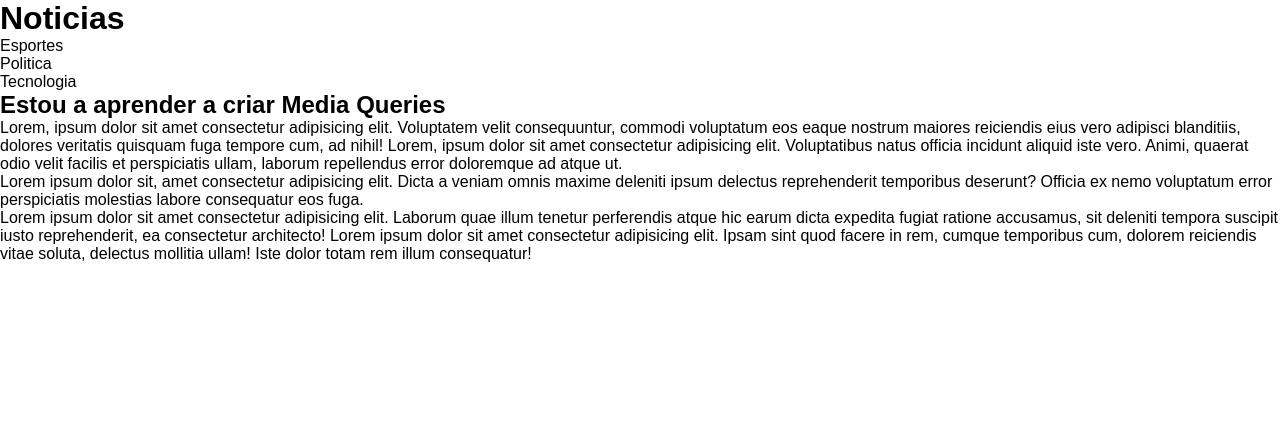
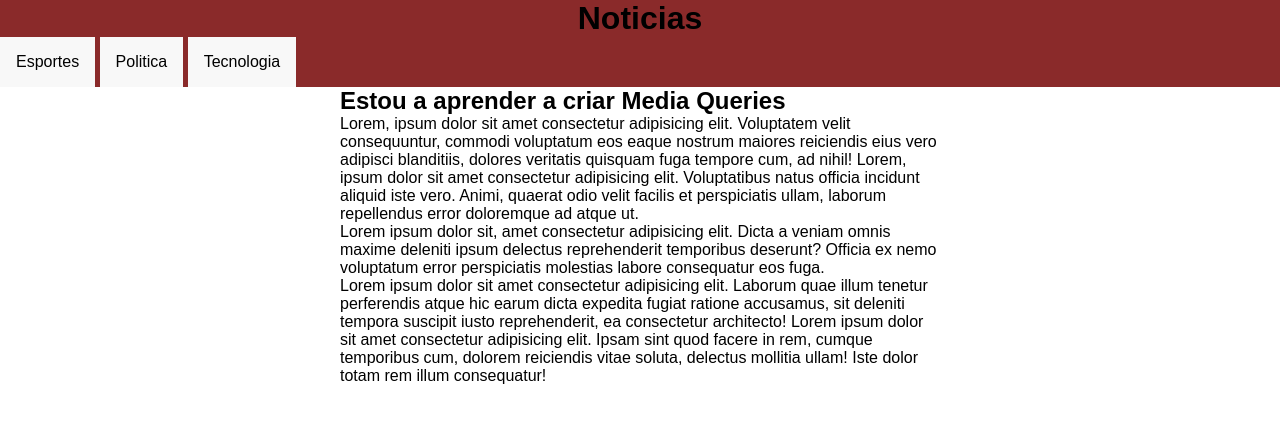
Before and after one commit to giselajaneiro/html-css, a plain HTML site: page exercicios/ex026/mq001/index.html in a window 1280 px wide. Drawn offline with Linux system fonts and the light colour scheme.

Commit message:
atualizei o primeiro ex de media quirie

```diff
--- a/exercicios/ex026/mq001/estilos/impressora.css
+++ b/exercicios/ex026/mq001/estilos/impressora.css
@@ -8,3 +8,12 @@ html {
     font-size: 1.5em;
     line-height: 1.5em;
 }
+menu {
+    display: none;
+}
+article {
+    width: 100%;
+}
+article::after {
+    content:' Este artigo foi criado por Gisela Janeiro';
+}
--- a/exercicios/ex026/mq001/estilos/tela.css
+++ b/exercicios/ex026/mq001/estilos/tela.css
@@ -7,3 +7,24 @@ html {
     font-family: Arial, Helvetica, sans-serif;
     font-size: 1em;
 }
+header {
+    background-color: rgb(138, 42, 42);
+}
+header > h1 {
+    text-align: center;
+}
+menu li {
+    list-style: none;
+    background-color: brown;
+}
+menu li {
+    background-color: rgb(248, 248, 248);
+    color: black;
+    display: inline-block;
+    padding: 16px;
+}
+article {
+    width: 600px;
+    display: block;
+    margin: auto;
+}
```
